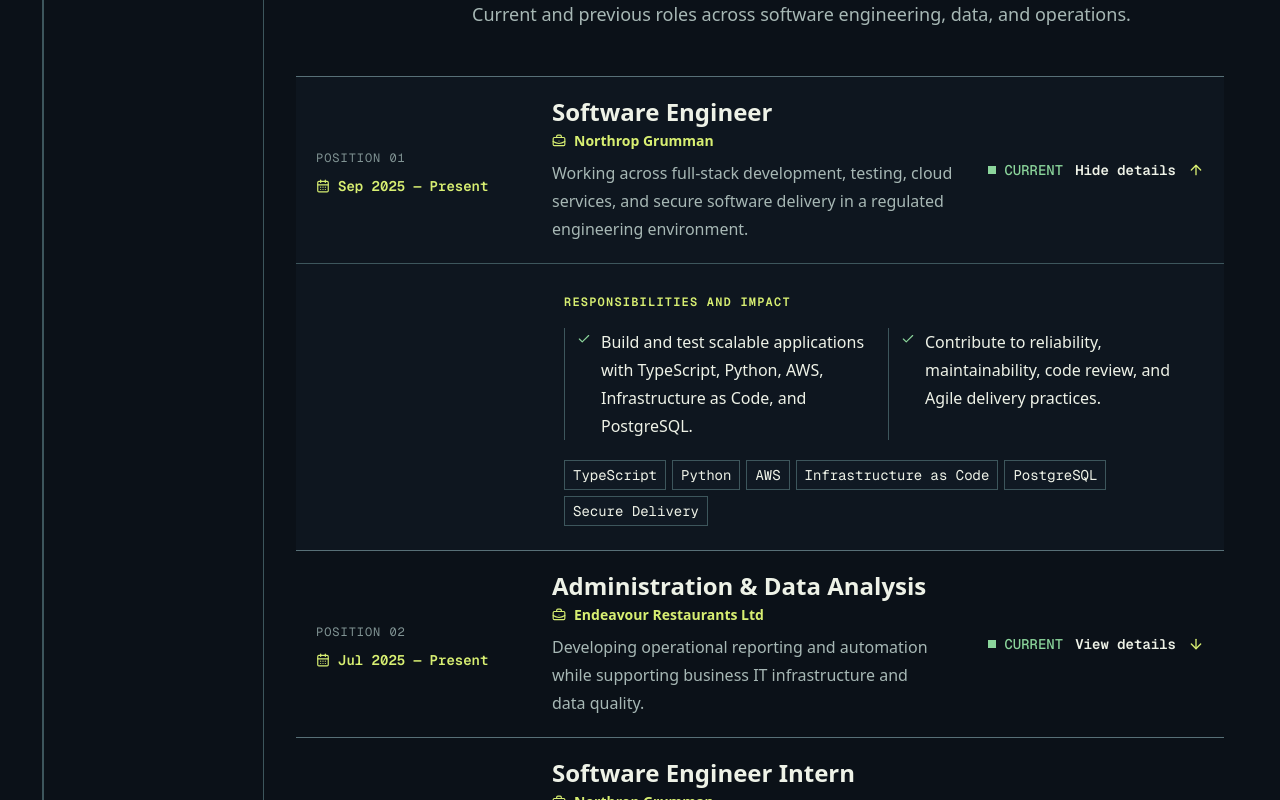
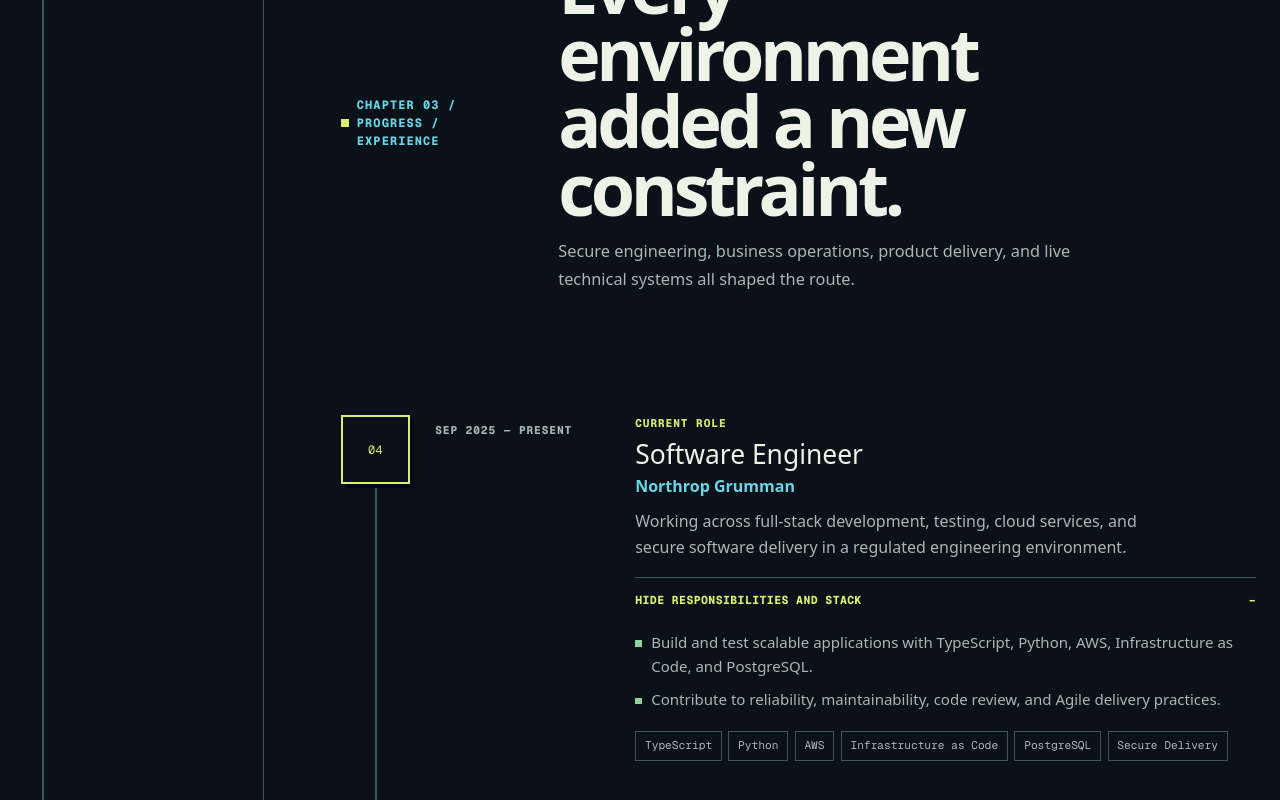
Before and after one commit to Sukhraj1000/SKPortfolio, a Next.js app: page / in a window 1280 px wide. Shown: the part 4180-4980 px from the top of the page. Built offline with nearby package versions, Linux system fonts and the light colour scheme.

Commit message:
feat: build pixel quest experience path

```diff
--- a/src/app/pixel-quest.css
+++ b/src/app/pixel-quest.css
@@ -917,6 +917,131 @@
 .pq-build-notes dt { color: var(--pq-cyan); font-family: var(--font-geist-mono), ui-monospace, monospace; font-size: 0.7rem; text-transform: uppercase; }
 .pq-build-notes dd { margin: 0.35rem 0 0; color: var(--pq-muted); font-size: 0.88rem; line-height: 1.55; }
 
+.pq-level-path {
+  position: relative;
+  display: grid;
+  margin: 0;
+  padding: 0;
+  list-style: none;
+}
+
+.pq-level-path::before {
+  position: absolute;
+  top: 2rem;
+  bottom: 2rem;
+  left: 2.15rem;
+  width: 2px;
+  background: var(--pq-line);
+  content: "";
+}
+
+.pq-level-record {
+  position: relative;
+  display: grid;
+  grid-template-columns: 4.4rem 11rem minmax(0, 1fr);
+  gap: 1.5rem;
+  padding: 2rem 0;
+  border-bottom: 1px solid var(--pq-line);
+}
+
+.pq-level-node {
+  z-index: 2;
+  display: grid;
+  width: 4.3rem;
+  height: 4.3rem;
+  place-items: center;
+  border: 2px solid var(--pq-line);
+  background: var(--pq-void);
+  color: var(--pq-cyan);
+  font-family: var(--font-geist-mono), ui-monospace, monospace;
+  font-size: 0.75rem;
+  box-shadow: 4px 4px 0 var(--pq-shadow);
+}
+
+.pq-level-record:first-child .pq-level-node {
+  border-color: var(--pq-lime);
+  color: var(--pq-lime);
+}
+
+.pq-level-date,
+.pq-level-status {
+  color: var(--pq-muted);
+  font-family: var(--font-geist-mono), ui-monospace, monospace;
+  font-size: 0.7rem;
+  font-weight: 750;
+  letter-spacing: 0.08em;
+  line-height: 1.5;
+  text-transform: uppercase;
+}
+
+.pq-level-date { padding-top: 0.4rem; }
+.pq-level-status { margin: 0 0 0.45rem; color: var(--pq-lime); }
+.pq-level-body { min-width: 0; }
+.pq-level-body h3 {
+  margin: 0 0 0.25rem;
+  color: var(--pq-paper);
+  font-size: 1.65rem;
+  line-height: 1.15;
+}
+.pq-level-body > strong { color: var(--pq-cyan); }
+.pq-level-body > p:not(.pq-level-status) {
+  max-width: 60ch;
+  margin: 0.65rem 0 0;
+  color: var(--pq-muted);
+  font-size: 1rem;
+  line-height: 1.65;
+}
+
+.pq-level-details {
+  max-width: 64rem;
+  margin-top: 1rem;
+  border-top: 1px solid var(--pq-line);
+}
+
+.pq-level-details summary {
+  display: flex;
+  min-height: 44px;
+  cursor: pointer;
+  align-items: center;
+  justify-content: space-between;
+  color: var(--pq-lime);
+  font-family: var(--font-geist-mono), ui-monospace, monospace;
+  font-size: 0.72rem;
+  font-weight: 750;
+  letter-spacing: 0.035em;
+  text-transform: uppercase;
+}
+.pq-level-details summary::after { content: "+"; }
+.pq-level-details[open] summary::after { content: "−"; }
+.pq-level-details .when-open { display: none; }
+.pq-level-details[open] .when-open { display: inline; }
+.pq-level-details[open] .when-closed { display: none; }
+
+.pq-level-details-panel { padding: 0.5rem 0 0.75rem; }
+.pq-level-details-panel > ul:first-child {
+  display: grid;
+  gap: 0.6rem;
+  margin: 0;
+  padding: 0;
+  list-style: none;
+}
+.pq-level-details-panel > ul:first-child li {
+  position: relative;
+  padding-left: 1rem;
+  color: var(--pq-muted);
+  font-size: 0.94rem;
+  line-height: 1.6;
+}
+.pq-level-details-panel > ul:first-child li::before {
+  position: absolute;
+  top: 0.65rem;
+  left: 0;
+  width: 0.4rem;
+  height: 0.4rem;
+  background: var(--pq-mint);
+  content: "";
+}
+
 .pq-journey-layout {
   display: grid;
   grid-template-columns: minmax(10rem, 15rem) minmax(0, 1fr);
@@ -1030,6 +1155,9 @@
   .pq-hero-scene { min-height: 30rem; }
   .pq-chapter-heading { grid-template-columns: 1fr; }
   .pq-chapter-heading .pq-kicker { grid-row: auto; }
+  .pq-level-record { grid-template-columns: 4.4rem minmax(0, 1fr); }
+  .pq-level-date { grid-column: 2; grid-row: 1; }
+  .pq-level-body { grid-column: 2; }
 }
 
 @media (max-width: 47.999rem) {
@@ -1066,6 +1194,9 @@
   .pq-side-quest-heading p { margin-top: 0.5rem; }
   .pq-side-quest-grid { grid-template-columns: 1fr; }
   .pq-side-quest { padding: 1.3rem; }
+  .pq-level-path::before { left: 1.45rem; }
+  .pq-level-record { grid-template-columns: 3rem minmax(0, 1fr); gap: 0.8rem; }
+  .pq-level-node { width: 3rem; height: 3rem; }
   .pq-header-inner { width: min(100% - 0.75rem, 88rem); gap: 0.4rem; }
   .pq-game-link { padding-inline: 0.5rem; }
 }
--- a/src/components/AboutSection.tsx
+++ b/src/components/AboutSection.tsx
@@ -1,13 +1,10 @@
+import { ArrowDown, Layers3 } from "lucide-react";
+import { SectionHeading } from "@/components/ui/section-heading";
+import { SystemLabel } from "@/components/ui/system-label";
 import {
-  ArrowDown,
-  BriefcaseBusiness,
-  CalendarDays,
-  Check,
-  Layers3,
-} from "lucide-react";
-import { SectionHeading } from "@/components/ui/section-heading";
-import { StatusIndicator } from "@/components/ui/status-indicator";
-import { SystemLabel } from "@/components/ui/system-label";
+  QuestChapterHeading,
+  QuestChip,
+} from "@/components/pixel-quest/QuestPrimitives";
 import {
   capabilityGroups,
   experience,
@@ -34,27 +31,6 @@
 // ticker duplicated these entries and included unsubstantiated legacy labels,
 // so it is deliberately retired rather than implying that every old label is current.
 
-function CapabilityTags({
-  technologies,
-  label,
-}: {
-  technologies: readonly string[];
-  label: string;
-}) {
-  return (
-    <ul aria-label={label} className="mt-5 flex flex-wrap gap-1.5">
-      {technologies.map((technology) => (
-        <li
-          key={technology}
-          className="border border-border bg-surface px-2 py-1 font-mono text-sm text-foreground"
-        >
-          {technology}
-        </li>
-      ))}
-    </ul>
-  );
-}
-
 function ExperienceRecord({
   entry,
   index,
@@ -62,91 +38,49 @@
   entry: ExperienceEntry;
   index: number;
 }) {
-  const recordNumber = String(index + 1).padStart(2, "0");
+  const levelNumber = String(chronologicalExperience.length - index).padStart(2, "0");
 
   return (
     <li
       id={`field-log-${entry.id}`}
       data-experience-record={entry.id}
-      className="scroll-mt-24 border-t border-border-strong last:border-b"
+      className="pq-level-record"
     >
+      <span className="pq-level-node" aria-hidden="true">
+        {levelNumber}
+      </span>
+      <time className="pq-level-date">
+        {entry.start} — {entry.end}
+      </time>
+      <div className="pq-level-body">
+        {entry.current ? <p className="pq-level-status">Current role</p> : null}
+        <h3 id={`field-log-${entry.id}-title`}>{entry.role}</h3>
+        <strong>{entry.organisation}</strong>
+        <p>{entry.summary}</p>
+
         <details
-        name="field-log"
+          name="experience-path"
           open={index === 0}
-        className="story-disclosure group/experience bg-background open:bg-surface/70"
+          className="pq-level-details"
         >
-        <summary className="grid min-h-28 cursor-pointer items-center gap-4 px-3 py-5 transition-colors hover:bg-surface-raised focus-visible:outline-offset-[-3px] sm:grid-cols-[10rem_minmax(0,1fr)_auto] sm:px-5 lg:grid-cols-[13rem_minmax(0,1fr)_auto] lg:gap-7">
-          <div>
-            <span className="font-mono text-xs uppercase tracking-[0.08em] text-ink-faint">
-              Position {recordNumber}
-            </span>
-            <p className="mt-2 flex items-center gap-2 font-mono text-sm font-semibold text-primary">
-              <CalendarDays aria-hidden="true" className="h-3.5 w-3.5" />
-              <time>{entry.start}</time>
-              <span aria-hidden="true">—</span>
-              <time>{entry.end}</time>
-            </p>
-          </div>
-
-          <div className="min-w-0">
-            <h3
-              id={`field-log-${entry.id}-title`}
-              className="text-xl font-semibold leading-tight text-foreground transition-colors group-hover/experience:text-primary sm:text-2xl"
-            >
-              {entry.role}
-            </h3>
-            <p className="mt-1 flex items-center gap-2 text-sm font-semibold text-primary">
-              <BriefcaseBusiness aria-hidden="true" className="h-3.5 w-3.5" />
-              {entry.organisation}
-            </p>
-            <p className="text-pretty mt-2 max-w-3xl text-base leading-7 text-ink-muted">
-              {entry.summary}
-            </p>
-          </div>
-
-          <div className="flex flex-wrap items-center justify-between gap-3 sm:justify-end">
-            {entry.current ? (
-              <StatusIndicator pulse>Current</StatusIndicator>
-            ) : (
-              <StatusIndicator tone="idle">Completed</StatusIndicator>
-            )}
-            <span
-              data-disclosure-action
-              className="font-mono text-sm font-semibold text-foreground"
-            >
-              <span className="group-open/experience:hidden">View details</span>
-              <span className="hidden group-open/experience:inline">Hide details</span>
-            </span>
-            <ArrowDown
-              aria-hidden="true"
-              className="h-4 w-4 shrink-0 text-primary transition-transform duration-200 group-open/experience:rotate-180 motion-reduce:transition-none"
-            />
-          </div>
+          <summary data-disclosure-action>
+            <span className="when-closed">View responsibilities and stack</span>
+            <span className="when-open">Hide responsibilities and stack</span>
           </summary>
-
-        <div className="story-disclosure-panel border-t border-border px-3 py-5 sm:px-5 sm:py-6 md:pl-[12.25rem] lg:pl-[16.75rem]">
-          <SystemLabel marker={false}>Responsibilities and impact</SystemLabel>
-          <ul className="mt-4 grid gap-2 sm:grid-cols-2">
+          <div className="pq-level-details-panel">
+            <ul aria-label={`${entry.role} responsibilities and impact`}>
               {entry.highlights.map((highlight) => (
-              <li
-                key={highlight}
-                className="flex items-start gap-2.5 border-l border-border pl-3 text-base leading-7 text-foreground"
-              >
-                <Check
-                  aria-hidden="true"
-                  className="mt-1 h-3.5 w-3.5 shrink-0 text-signal-green"
-                />
-                {highlight}
-              </li>
+                <li key={highlight}>{highlight}</li>
               ))}
             </ul>
-
-          <CapabilityTags
-            technologies={entry.technologies}
-            label={`${entry.role} capability tags`}
-          />
+            <ul className="pq-tech-list" aria-label={`${entry.role} technologies`}>
+              {entry.technologies.map((technology) => (
+                <QuestChip key={technology}>{technology}</QuestChip>
+              ))}
+            </ul>
           </div>
         </details>
+      </div>
     </li>
   );
 }
@@ -259,26 +193,24 @@
     <>
       <section
         id="about"
+        data-chapter="03"
         data-game-checkpoint="field-log"
         aria-labelledby="field-log-title"
-        className="relative py-16 sm:py-20 lg:py-24"
+        className="pq-chapter pq-experience-chapter"
       >
-        <div className="site-grid pointer-events-none absolute inset-0 -z-20 opacity-35" />
-        <div className="section-shell">
-          <SectionHeading
-            label={experienceChapter.portfolioLabel}
+        <QuestChapterHeading
           index={experienceChapter.index}
+          label="Progress / Experience"
           headingId="field-log-title"
-            title={experienceChapter.title}
-            description={experienceChapter.summary}
+          title="Every environment added a new constraint."
+          description="Secure engineering, business operations, product delivery, and live technical systems all shaped the route."
         />
 
-          <ol className="mt-10 sm:mt-12">
+        <ol className="pq-level-path">
           {chronologicalExperience.map((entry, index) => (
             <ExperienceRecord key={entry.id} entry={entry} index={index} />
           ))}
         </ol>
-        </div>
       </section>
 
       <section
```
Also changed, not shown: 2 other files (tests, documents, lock files or other folders). Lines whose indentation alone changed are shown as unchanged.
